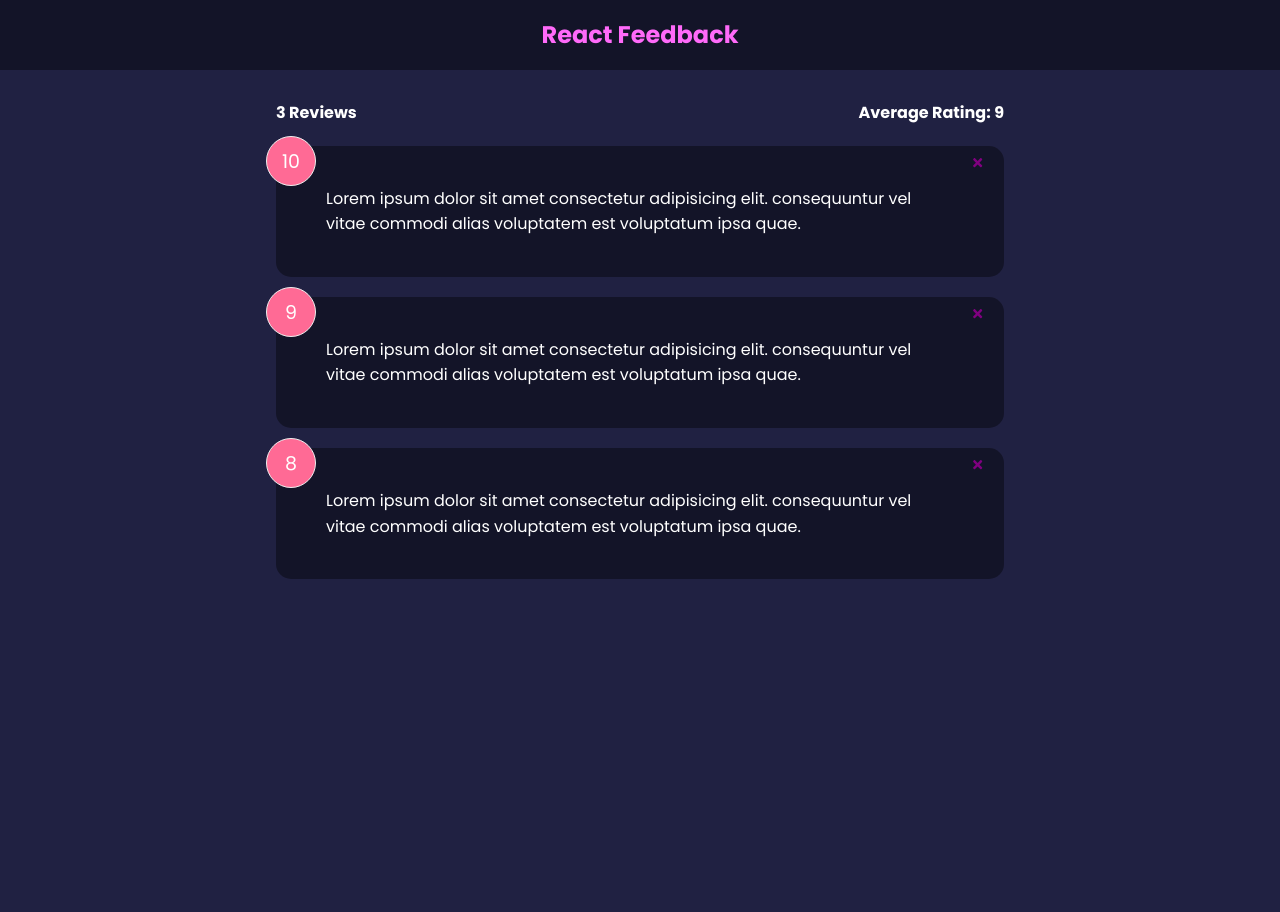
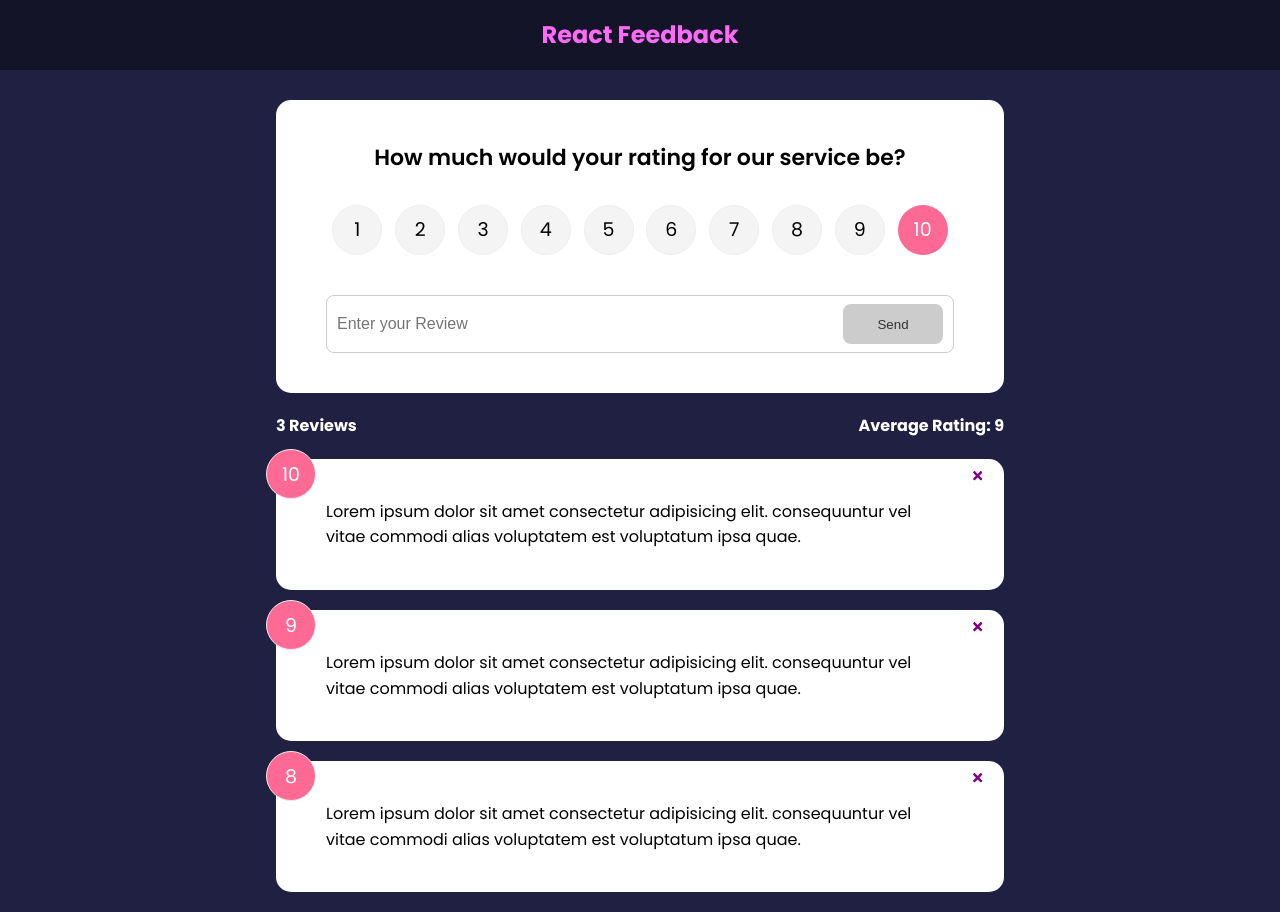
Before and after one commit to AnthonyEdwardStark3000/React, a React (Create React App) app in the folder feedback-app/: page / in a window 1280 px wide. Before the commit the page ends 800 px from the top, so only its background shows below. Built offline with nearby package versions, Linux system fonts and the light colour scheme.

Commit message:
React is a bit different hope I will understand  it well soon , and will resume this tomorrow #tired day

```diff
--- a/feedback-app/src/App.js
+++ b/feedback-app/src/App.js
@@ -42,6 +42,7 @@ import { useState } from 'react';
 import FeedBackList from './Components/FeedBackList';
 import FeedbackData from './Data/FeedbackData';
 import FeedBackStats from './Components/FeedBackStats';
+import FeedBackForm from './Components/FeedBackForm';
 
 function App(){
     //state definition starts
@@ -63,6 +64,7 @@ function App(){
         //bgColor='red' textColor='white'
         ></Header>
         <div className="container">
+        <FeedBackForm />
         <FeedBackStats feedback = {feedback}/>
         <FeedBackList feedback = {feedback} handleDelete = {deleteFeedback}/>
         </div>
--- /dev/null
+++ b/feedback-app/src/Components/FeedBackForm.jsx
@@ -0,0 +1,59 @@
+import React from 'react';
+import Card from './shared/Card';
+import Button from './shared/Button';
+import {useState} from 'react';
+import RatingSelect from './RatingSelect';
+
+function FeedBackForm() {
+    const [text, setText]= useState('');
+    const [btnDisabled, setBtnDisabled]= useState(true);
+    const [message, setMessage]= useState('');
+    const [rating, setRating]= useState(10);
+
+    const handleTextChange = (e)=>{
+        if(text ===''){
+            setBtnDisabled(true)
+            setMessage(null)
+        } else if(text !=='' && text.trim().length <= 10){
+            setBtnDisabled(true)
+            setMessage('Minumum 10 characters should be entered')
+        }else{
+            setMessage(null)
+            setBtnDisabled(false)
+        }
+        setText(e.target.value);
+    }
+
+    const handleSubmit = (e)=>{
+        e.preventDefault()
+        if(text.trim().length > 10)
+        {
+            const newFeedback = {
+                text,
+                rating,
+            }
+            console.log(newFeedback);
+        }
+    }
+
+  return (
+    <Card>
+    <form onSubmit={handleSubmit}>
+    <h2>How much would your rating for our service be?</h2>
+    {
+        /* Rating select component */
+        <RatingSelect select={(rating)=>{
+            setRating(rating)
+        }}/>
+    }
+    <div className="input-group">
+        <input onChange={handleTextChange} type="text" id="input" placeholder='Enter your Review' value={text}/>
+        <Button type='submit' version='secondary' isDisabled={btnDisabled} >Send</Button>
+        </div>
+        {message && <div className='message'>{message}</div>}
+    </form>
+    </Card>
+  )
+}
+
+export default FeedBackForm
--- a/feedback-app/src/Components/FeedBackItem.jsx
+++ b/feedback-app/src/Components/FeedBackItem.jsx
@@ -16,7 +16,7 @@ function FeedBackItem({item, handleDelete}) {
 
 
   return (
-    <Card reverse = {true}>
+    <Card reverse = {false}>
     <div className='num-display'> {item.rating} </div>
     <button onClick={()=>{ handleDelete(item.id) }} className="close">
         <FaTimes color='purple' />
--- /dev/null
+++ b/feedback-app/src/Components/RatingSelect.jsx
@@ -0,0 +1,30 @@
+import React from 'react';
+import { useState } from 'react';
+
+function RatingSelect({select}) {
+    const[selected, setSelected] = useState(10);
+    const handleChange = (e)=>{
+        setSelected(+e.currentTarget.value)
+        select(+e.currentTarget.value) //passing the selected value for the feedback form
+    }
+    return (
+        <ul className='rating'>
+          {Array.from({ length: 10 }, (_, i) => (
+            <li key={`rating-${i + 1}`}>
+              <input
+                type='radio'
+                id={`num${i + 1}`}
+                name='rating'
+                value={i + 1}
+                onChange={handleChange}
+                checked={selected === i + 1}
+              />
+              <label htmlFor={`num${i + 1}`}>{i + 1}</label>
+            </li>
+          ))}
+        </ul>
+      )
+    }
+
+
+export default RatingSelect
--- /dev/null
+++ b/feedback-app/src/Components/shared/Button.jsx
@@ -0,0 +1,22 @@
+import React from 'react';
+import PropTypes from 'prop-types';
+
+function Button({children, version, type, isDisabled}) {
+  return (
+    <button type={type} disabled={isDisabled} className={`btn btn-${version}`}>{children}</button>
+  )
+}
+
+Button.defaultProps ={
+    version: 'primary',
+    type: 'button',
+    isDisabled: false
+}
+
+Button.propTypes = {
+    children: PropTypes.node.isRequired,
+    version: PropTypes.string,
+    type: PropTypes.string,
+    isDiabled: PropTypes.bool,
+}
+export default Button
--- a/feedback-app/src/Components/shared/Card.jsx
+++ b/feedback-app/src/Components/shared/Card.jsx
@@ -7,7 +7,7 @@ function Card({children, reverse}) {
 }
 
 Card.defaultProps = {
-    reverse: true,
+    reverse: false,
 }
 
 Card.prototype ={
```
